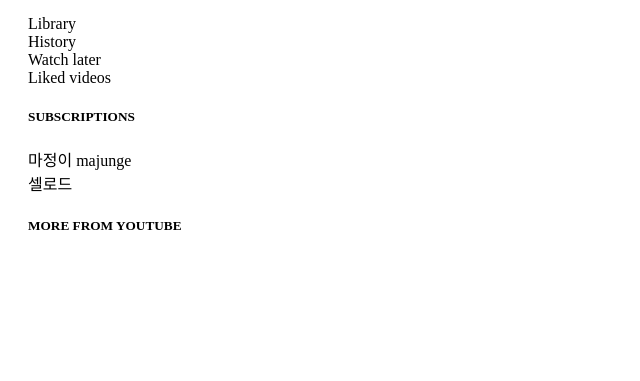
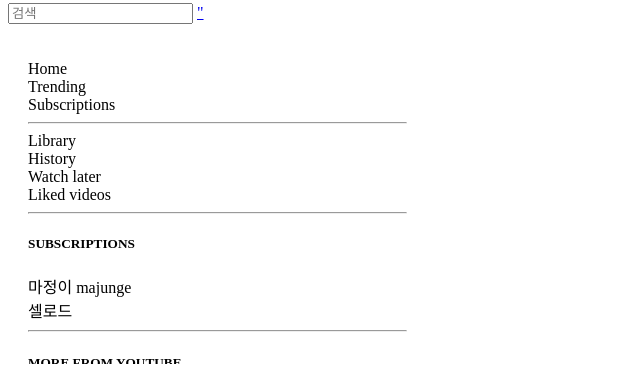
Before and after one commit to peko314/peko_portfolio, a Django app: page /youtube/ in a window 1280 px wide. Shown: the part 99-480 px from the top of the page, without its empty margins (0-640 px from the left). Before the commit the page ends 329 px from the top, so only its background shows below. Run offline with Django 3.2, Linux system fonts and the light colour scheme; some libraries are stand-ins or nearby versions.

Commit message:
youtube.2

```diff
--- a/portfolio/templates/portfolio/youtube.html
+++ b/portfolio/templates/portfolio/youtube.html
@@ -1,13 +1,27 @@
-
+{% load static %}
 <!DOCTYPE html>
     <html>
     <head>
         <title>youtube</title>
         <meta charset="utf-8">
+        <link rel="stylesheet" type="text/css" href="{% static 'portfolio/css/youtubestyle.css' %}">
+        <script src="https://kit.fontawesome.com/739fbdbff0.js" crossorigin="anonymous"></script>
 
     </head>
     <body>
         <header>
+            <div>
+                <img style="width: 120px;" src="{%static 'youtube.jpg'%}">
+                <img style="width: 60px;" src="{%static 'menu.jpg'%}">
+
+            </div>
+            <div class="search-box">
+                <input class="search-txt" name="" placeholder="검색">
+                <a class="search-btn" href="#">
+                    <i class="<i class="fas fa-search"></i>"
+
+                </a>
+            </div>
 
 
         </header>
@@ -17,26 +31,38 @@
                 <li>Home</li>
                 <li>Trending</li>
                 <li>Subscriptions</li>
-             </ul>
-             <ul>
+            <hr>
+
                  <li>Library</li>
                  <li>History</li>
                  <li>Watch later</li>
                  <li>Liked videos</li>
-             </ul>
-             <ul>
+            <hr>
+
                  <h5>SUBSCRIPTIONS</h5>
                  <li>마정이 majunge</li>
                  <li>셀로드</li>
-            </ul>
-            <ul>
+
+            <hr>
                 <h5>MORE FROM YOUTUBE</h5>
                 <li>YouTube Premium</li>
                 <li>Youtube Movies</li>
-             </ul>
+            </ul>
          </nav>
          <article>
-             <div></div>
+             <div class="samsungad" >
+                <iframe width="560" height="315" src="https://www.youtube.com/embed/itjqNmqHk_Y" frameborder="0" allow="accelerometer; autoplay; encrypted-media; gyroscope; picture-in-picture" allowfullscreen></iframe>
+                <img style= "width:500px;" src="{% static 'samsungad.jpg' %}">
+             </div>
+
+             <p style="font-size:40px;">
+               <b>맞춤 동영상</b>
+
+
+             </p>
+
+
+
              <div></div>
              <div></div>
 
```
Also changed, not shown: portfolio/static/portfolio/youtubestyle.css (+44 -0 lines), manage.py (line endings or trailing spaces), portfolio/static/portfolio/menu.jpg (added), portfolio/static/portfolio/profile.jpg (added), portfolio/static/portfolio/samsungad.jpg (added), portfolio/static/portfolio/youtube.jpg (added), portfolio/static/portfolio/youtubead.jpg (added), portfolio/static/portfolio/물개.jpeg (deleted).
